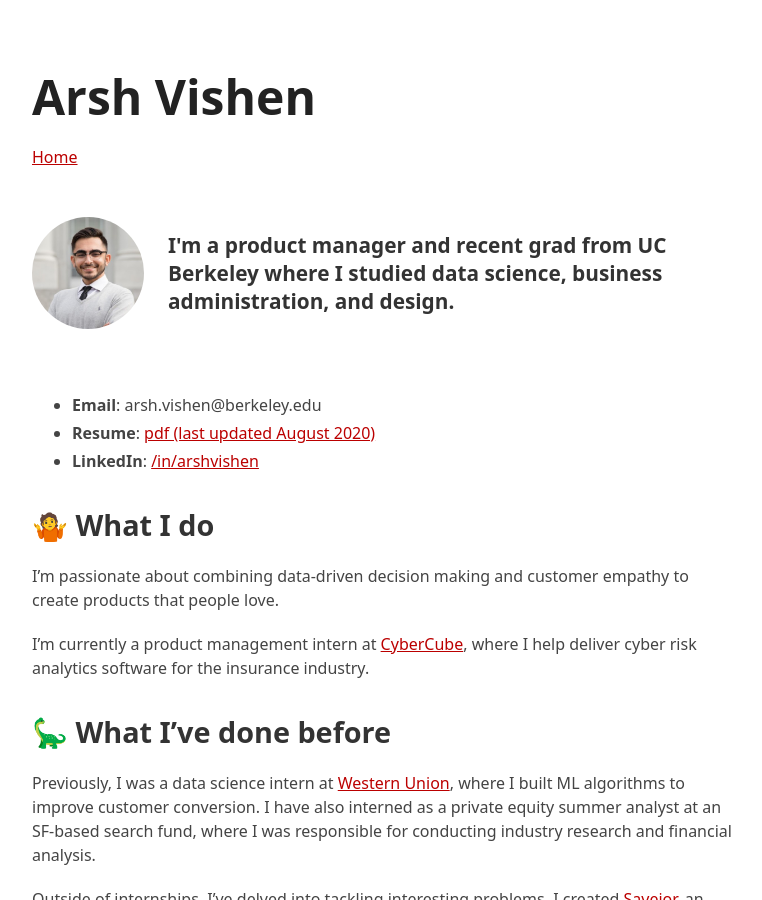
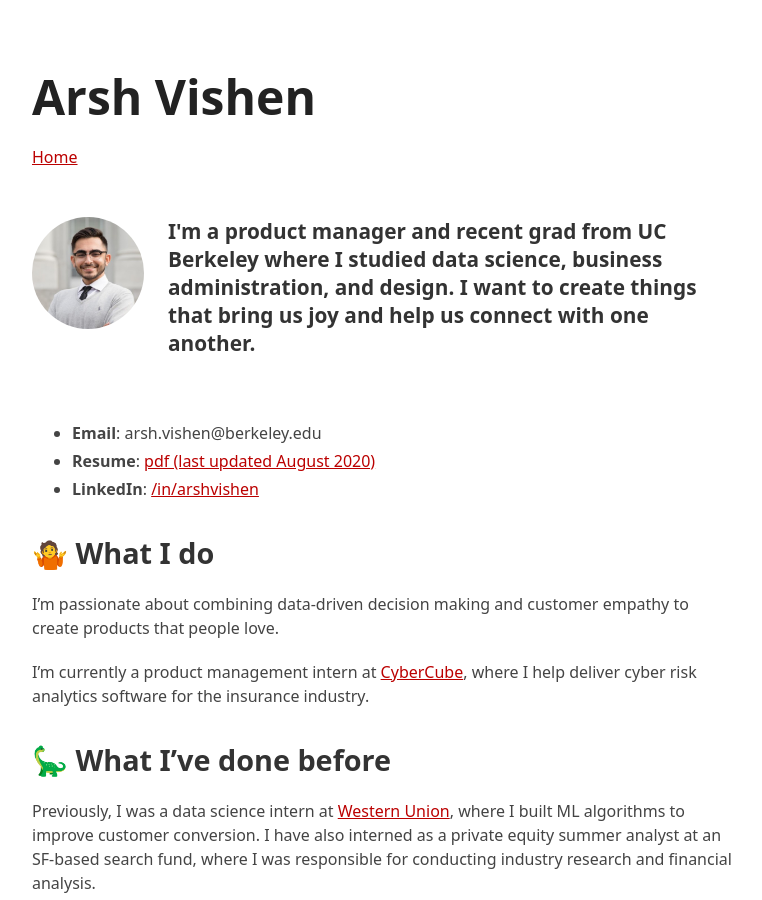
Before and after one commit to arsh-vishen/arsh-vishen.github.io, a Jekyll site: the page built from index.md, in a window 1280 px wide and 900 px high. Shown: the whole window, without its empty margins (258-1020 px from the left). Built offline with Jekyll 4.4.1, drawn with Linux system fonts in a browser that asks for light colours; our own code applies the rules of GitHub Pages for plain Markdown files.

Commit message:
Update _config.yml

```diff
--- a/_config.yml
+++ b/_config.yml
@@ -29,7 +29,7 @@ nav-links:
 # for the homepage image + big text next to it
 greeting_image: /me.jpeg
 # 100-200 characters recommended
-greeting_text: I'm a product manager and recent grad from UC Berkeley where I studied data science, business administration, and design.
+greeting_text: I'm a product manager and recent grad from UC Berkeley where I studied data science, business administration, and design. I want to create things that bring us joy and help us connect with one another.
 
 # show blog post excerpts on blog page
 show_excerpts: false
```
